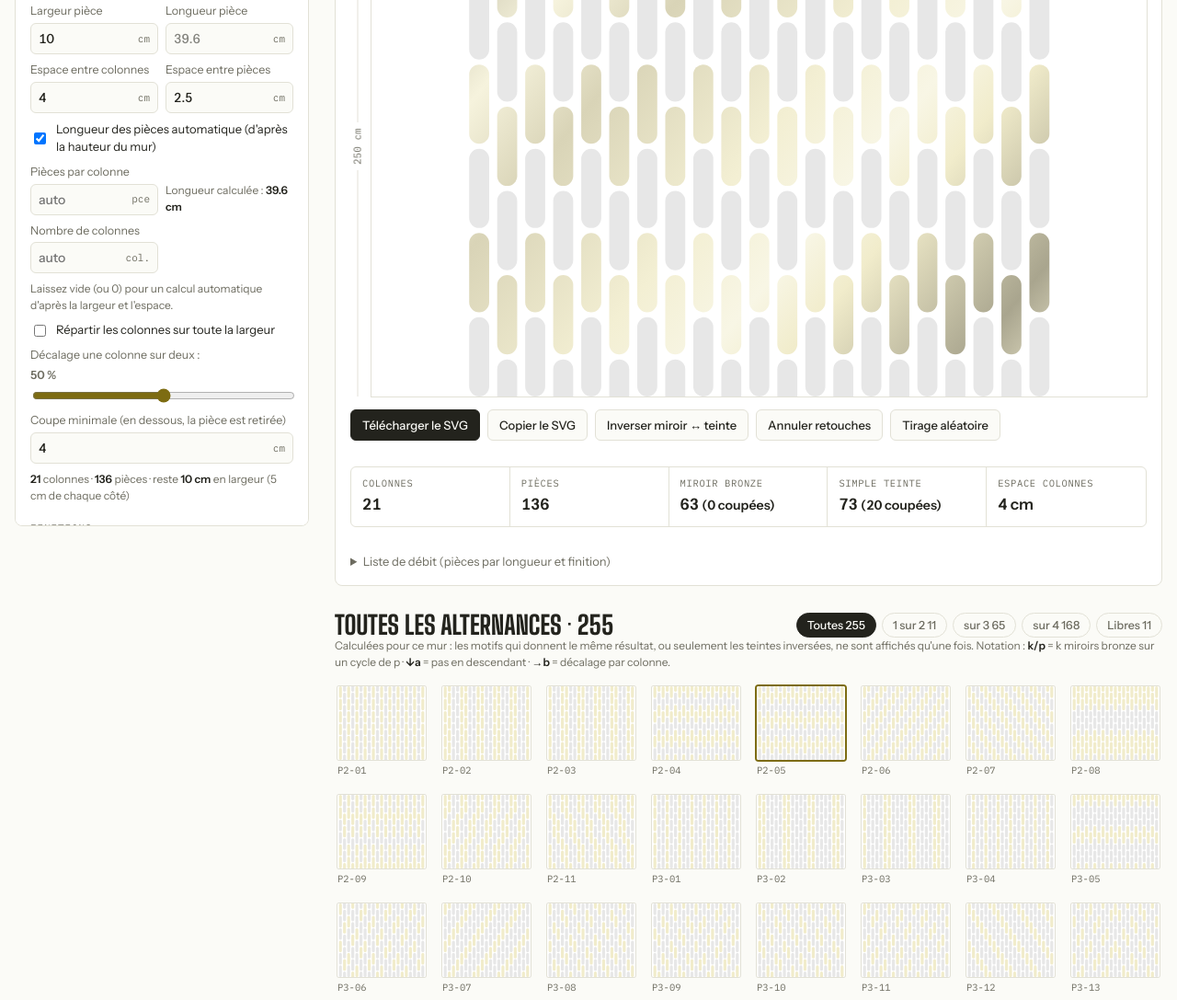
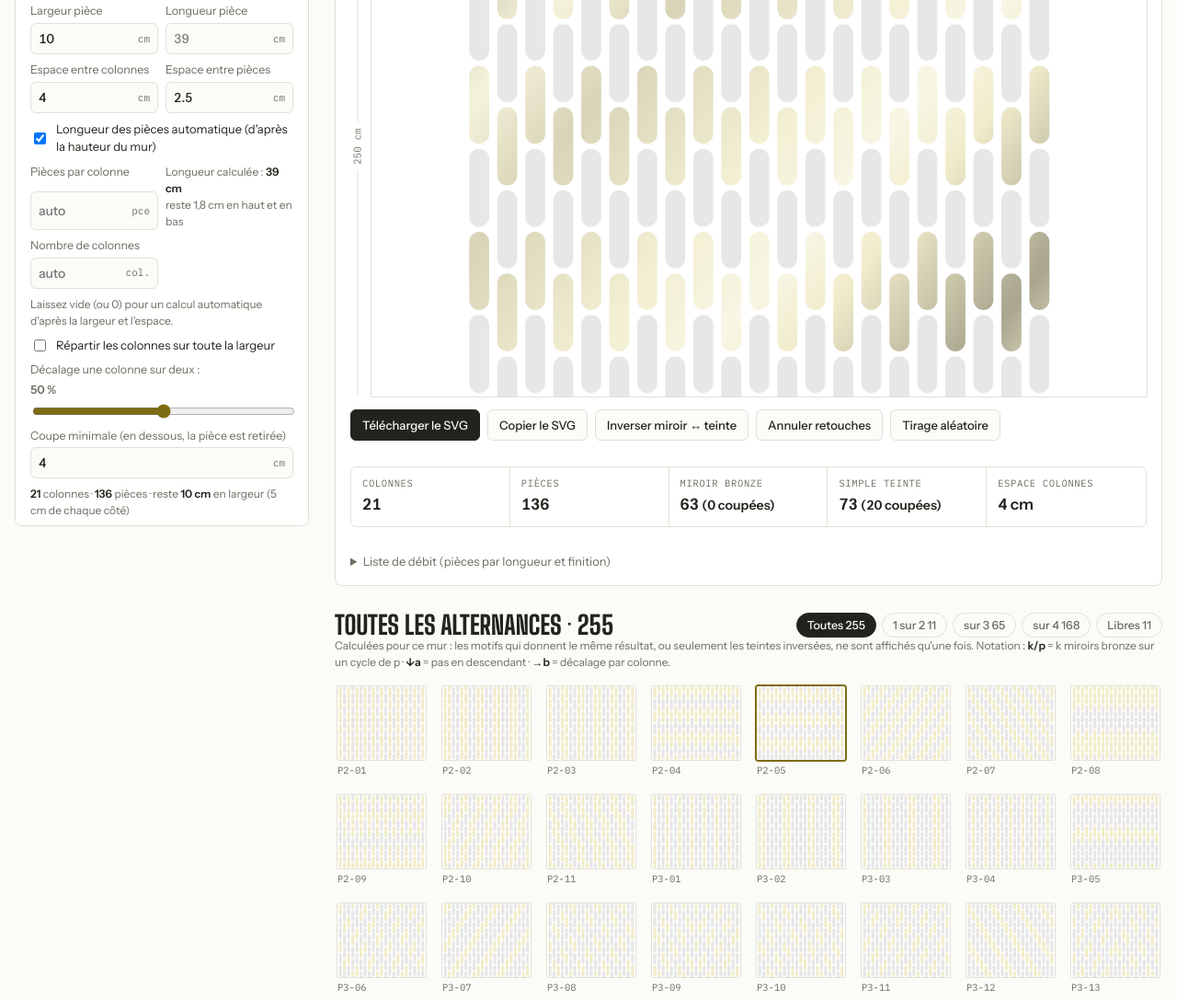
Before and after one commit to abelkhaddar-hue/Habillage, a plain HTML site: page simulateur.html in a window 1280 px wide. Shown: the part 475-1562 px from the top of the page at 92% size. Drawn offline with Linux system fonts and the light colour scheme.

Commit message:
Longueur automatique des pièces arrondie au cm entier
La longueur calculée est arrondie au centimètre inférieur ; le petit
reste de hauteur est partagé en haut et en bas du mur.

Co-Authored-By: Claude Opus 5.5 <noreply@anthropic.com>

```diff
--- a/simulateur.html
+++ b/simulateur.html
@@ -273,12 +273,13 @@ function layout(){
   if(P.plAuto){                     // longueur calculée pour remplir exactement la hauteur
     nRows=Math.floor(+P.rows)||Math.max(1,Math.round((zh+gy)/(Math.max(pw,+P.pl)+gy)));
     nRows=Math.min(200,nRows);
-    pl=(zh-(nRows-1)*gy)/nRows;
+    pl=Math.floor((zh-(nRows-1)*gy)/nRows+1e-9);   // longueur arrondie au cm inférieur, sans virgule
     if(pl<pw){pl=pw;warn+=(warn?' ':'')+`Trop de pièces par colonne : elles seraient plus courtes que leur largeur (${r1(pw)} cm).`}
   }
   const used=C*pw+(C-1)*gx, x0=zx+(zw-used)/2;
   const T=pl+gy, sh=(+P.shift/100)*T;
-  let base=zy;
+  let base=zy, restH=0;
+  if(P.plAuto){restH=Math.max(0,zh-(nRows*pl+(nRows-1)*gy)); base=zy+restH/2}  // le reste est partagé en haut et en bas
   if(P.align==='center'&&!P.plAuto) base=zy+zh/2-pl/2;
   const segs=[]; let R=0;
   for(let c=0;c<C;c++){
@@ -294,7 +295,7 @@ function layout(){
       segs.push({c,j,x,y,yt,yb,vis,cut:vis<pl-.05,nx:C>1?c/(C-1):.5,ny:Math.min(1,Math.max(0,((yt+yb)/2-zy)/zh))});
     }
   }
-  L={W,H,zx,zy,zw,zh,pw,pl,gx,gy,C,R,T,x0,used,segs,warn,fixed:nC>=1,nRows};
+  L={W,H,zx,zy,zw,zh,pw,pl,gx,gy,C,R,T,x0,used,segs,warn,fixed:nC>=1,nRows,restH};
 }
 
 // Contour d'une pièce (pilule) coupée entre yt et yb, en arcs exacts
@@ -422,7 +423,7 @@ function drawCalc(){
   $('rowsWrap').hidden=!P.plAuto; document.querySelector('[data-k=pl]').disabled=!!P.plAuto;
   $('alignWrap').hidden=!!P.plAuto;
   { const e=document.querySelector('[data-k=pl]'); e.value=P.plAuto?r1(L.pl):P.pl; }
-  if(P.plAuto)$('plOut').innerHTML=`Longueur calculée : <b>${r1(L.pl)} cm</b>`;
+  if(P.plAuto)$('plOut').innerHTML=`Longueur calculée : <b>${L.pl} cm</b>`+(L.restH>.05?`<br>reste ${String(r1(L.restH/2)).replace(".",",")} cm en haut et en bas`:'');
   $('colFitWrap').hidden=!L.fixed; $('justifyWrap').hidden=L.fixed;
   $('shiftOut').textContent=`${P.shift} %`;
 }
```
